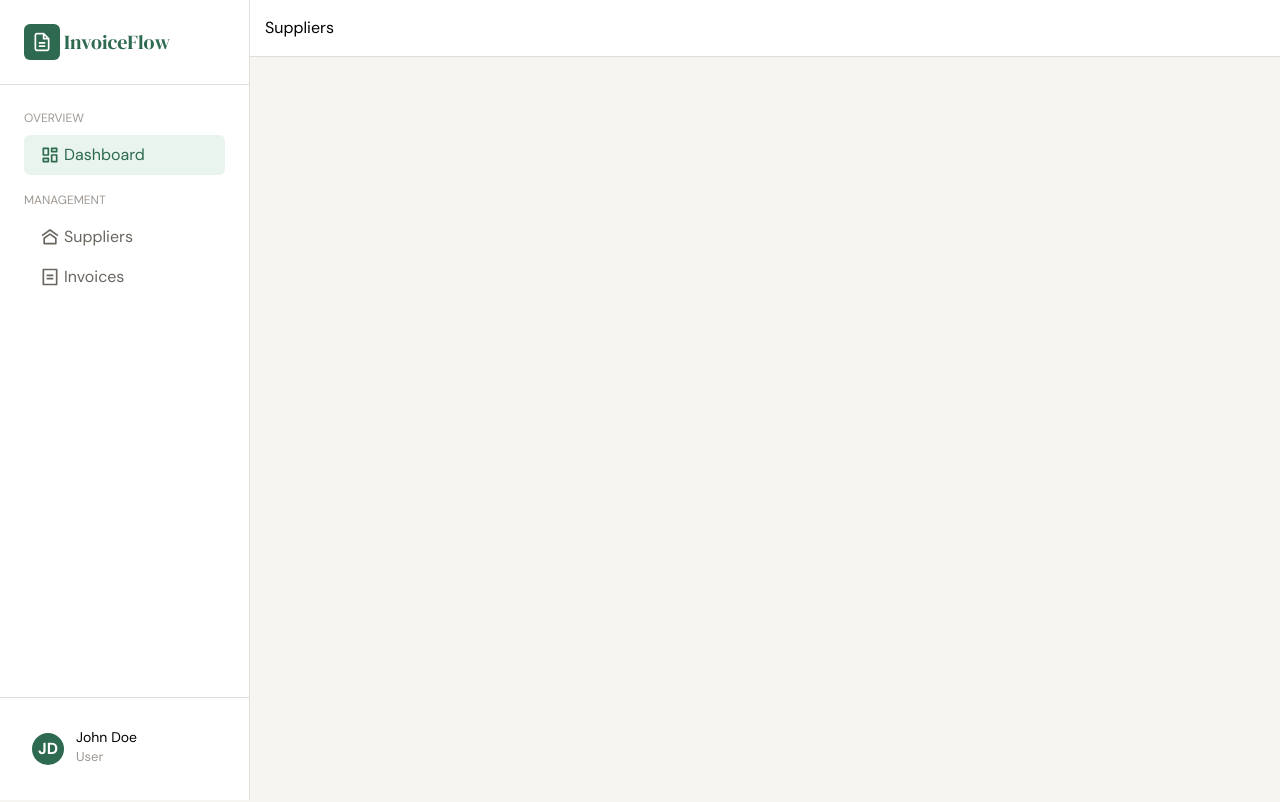
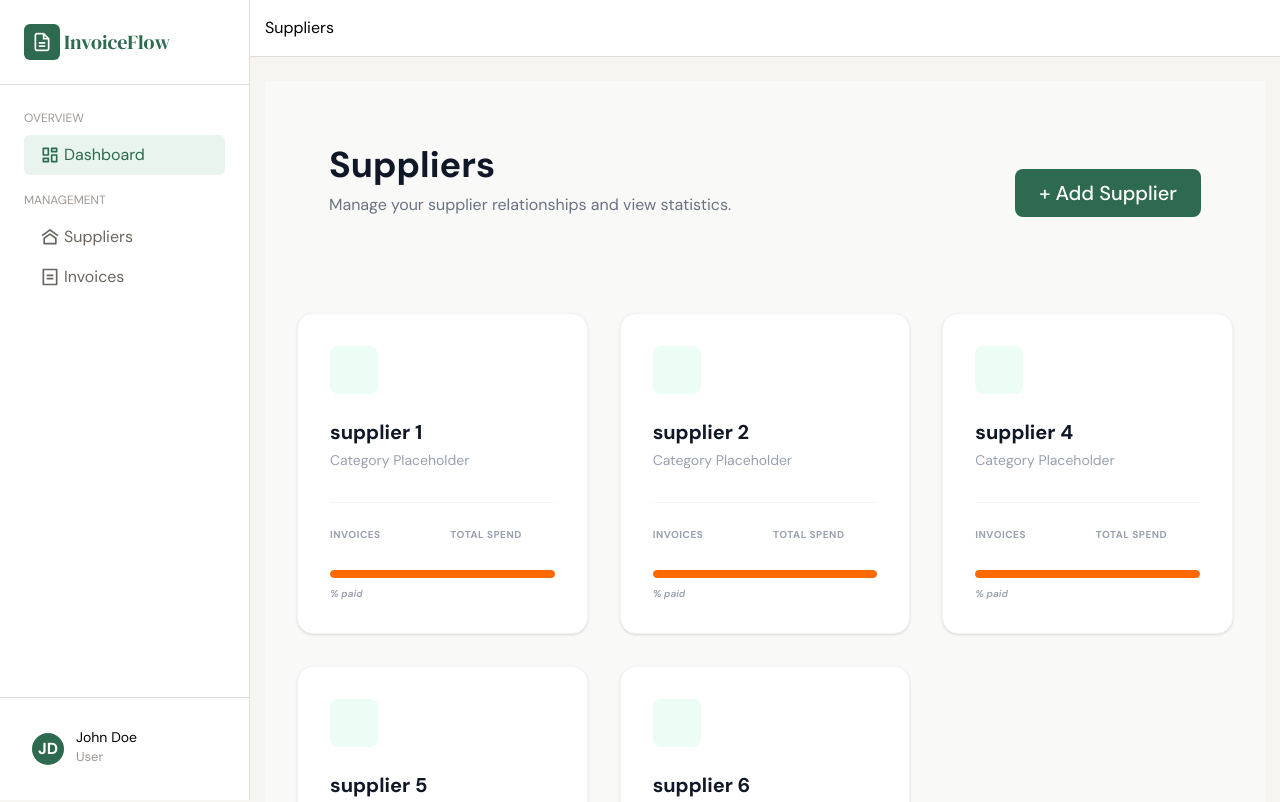
Before and after one commit to shsalima/smart-invoice-payment-tracking, a React (Vite) app in the folder front-end/: page /suppliers in a window 1280 px wide. Shown: the top 802 px of the page. Built offline with nearby package versions, Linux system fonts and the light colour scheme.

Commit message:
merger avec main et declaraire page supplier dans navBar

```diff
--- a/front-end/src/App.jsx
+++ b/front-end/src/App.jsx
@@ -2,6 +2,8 @@ import { Routes, Route } from "react-router";
 import SideBar from "./components/layout/SideBar";
 import AppHeader from "./components/layout/AppHeader";
 import HomePage from "./pages/HomePage";
+import SupplierPage from "./pages/SupplierPage";
+import SupplierDetailPage from "./pages/SupplierDetailPage";
 
 function App() {
     return (
@@ -13,6 +15,8 @@ function App() {
                 <div className="container py-6">
                     <Routes>
                         <Route path="/home" element={<HomePage />} />
+                        <Route path="/suppliers" element={<SupplierPage/>}/>
+                        <Route path="/suppliers/:id" element={<SupplierDetailPage/>}/>
                     </Routes>
                 </div>
             </div>
--- a/front-end/src/components/layout/SideBar.jsx
+++ b/front-end/src/components/layout/SideBar.jsx
@@ -8,32 +8,39 @@ export default function SideBar() {
         <div className="bg-[#2D6A4F] w-fit p-2 rounded-md">
           <img src="/logo.png" alt="Logo" className="w-[20px]" />
         </div>
-                <h1 className="secondary-font text-xl text-[#2D6A4F]">
-                    InvoiceFlow
-                </h1>
+        <h1 className="secondary-font text-xl text-[#2D6A4F]">InvoiceFlow</h1>
       </div>
       <div className="p-6">
         <div className="mb-4">
           <h2 className="text-[12px] text-[#9E9893] uppercase mb-2">
             Overview
           </h2>
-                    <button className="bg-[#E8F4ED] text-[#2D6A4F] w-full text-start px-4 py-2 rounded-md flex items-center gap-1 cursor-pointer main-transition">
+          <Link
+            to="/dashboard"
+            className="bg-[#E8F4ED] text-[#2D6A4F] w-full text-start px-4 py-2 rounded-md flex items-center gap-1 cursor-pointer main-transition"
+          >
             <RiDashboardLine className="w-[20px]" />
             <span>Dashboard</span>
-                    </button>
+          </Link>
         </div>
         <div>
           <h2 className="text-[12px] text-[#9E9893] uppercase mb-2">
             Management
           </h2>
-                    <button className="text-[#6B6560] hover:bg-[#F0EDE8] hover:text-[#6B6560] w-full text-start px-4 py-2 rounded-md flex items-center gap-1 cursor-pointer main-transition">
+          <Link
+            to="/suppliers"
+            className="text-[#6B6560] hover:bg-[#F0EDE8] hover:text-[#6B6560] w-full text-start px-4 py-2 rounded-md flex items-center gap-1 cursor-pointer main-transition"
+          >
             <RiHome9Line className="w-[20px]" />
             <span>Suppliers</span>
-                    </button>
-                    <button className="text-[#6B6560] hover:bg-[#F0EDE8] hover:text-[#6B6560] w-full text-start px-4 py-2 rounded-md flex items-center gap-1 cursor-pointer main-transition">
+          </Link>
+          <Link
+            to="/invoices"
+            className="text-[#6B6560] hover:bg-[#F0EDE8] hover:text-[#6B6560] w-full text-start px-4 py-2 rounded-md flex items-center gap-1 cursor-pointer main-transition"
+          >
             <RiBillLine className="w-[20px]" />
             <span>Invoices</span>
-                    </button>
+          </Link>
         </div>
       </div>
       <div className="p-6 border-t border-[#E2DDD8] absolute left-0 bottom-0 w-full">
@@ -44,9 +51,7 @@ export default function SideBar() {
             </div>
             <div>
               <h3 className="text-sm leading-[1]">John Doe</h3>
-                            <span className="text-[13px] text-[#9E9893]">
-                                User
-                            </span>
+              <span className="text-[13px] text-[#9E9893]">User</span>
             </div>
           </div>
         </Link>
--- a/front-end/src/components/AjouterSupplier.jsx
+++ b/front-end/src/components/suppliers/AjouterSupplier.jsx
@@ -2,7 +2,7 @@
 
 export default function AjouterSupplier({isOpen,onClose}){
     return(
-        <div className="fixed inset-0 bg-black bg-opacity-50 flex items-center justify-center p-4">
+        <div className="fixed inset-0 bg-[#00000078] bg-opacity-50 flex items-center justify-center p-4">
             <div className="bg-white rounded-3xl w-full max-w-2xl p-8 shadow-2-xl relative">
                 <button onClick={onClose} className="absolute top-6 right-6 text-gray-400 hover:text-gray-600 bg-gray-100 p-1 rounded-md">
                   <span className="text-xl px-1">×</span>
--- a/front-end/src/components/suppliers/SupplierCart.jsx
+++ b/front-end/src/components/suppliers/SupplierCart.jsx
@@ -2,7 +2,7 @@
 import { useNavigate } from "react-router";
 
 export default function SupplierCart({supplier}){
-        console.log(supplier)
+        // console.log(supplier)
 
     const navigate=useNavigate()
 
--- a/front-end/src/components/suppliers/SupplierHero.jsx
+++ b/front-end/src/components/suppliers/SupplierHero.jsx
@@ -2,7 +2,7 @@
 
 
 
-export default function SupplierHero({loading}){
+export default function SupplierHero({loading, openModel}){
     return(
         <div className=" bg-[#F9F9F8] p-8">
             <div className="flex justify-between items-end mb-8">
@@ -10,7 +10,7 @@ export default function SupplierHero({loading}){
                     <h1 className="text-4xl font-bold text-gray-900 mb-2">Suppliers</h1>
                     <p className="text-gray-500">Manage your supplier relationships and view statistics.</p>
                 </div>
-                <button className="bg-[#2D6A4F] hover:bg-[#1B4332] text-white px-6 py-2.5 rounded-lg font-medium flex items-center gap-2 transition-colors ">
+                <button  onClick={openModel} className="bg-[#2D6A4F] hover:bg-[#1B4332] text-white px-6 py-2.5 rounded-lg font-medium flex items-center gap-2 transition-colors cursor-pointer">
                     <span className="text-xl">
                     + Add Supplier
                     </span>
--- a/front-end/src/pages/SupplierPage.jsx
+++ b/front-end/src/pages/SupplierPage.jsx
@@ -1,93 +1,75 @@
-import AjouterSupplier from "../components/AjouterSupplier";
+import AjouterSupplier from "../components/suppliers/AjouterSupplier";
 import SupplierCart from "../components/suppliers/SupplierCart";
 import SupplierHero from "../components/suppliers/SupplierHero";
 import { useEffect, useState } from "react";
 import SupplierDetailPage from "./SupplierDetailPage";
 
-
-export default function SupplierPage(){
-    const suppliersData=[
+export default function SupplierPage() {
+  const suppliersData = [
     {
-            "_id": "69d61ff53a6fce13b876006c",
-            "name": "supplier 1",
-            "clientId": "69d3cab25da90a00b6953397",
-            "createdAt": "2026-04-08T09:29:25.537Z",
-            "__v": 0
+      _id: "69d61ff53a6fce13b876006c",
+      name: "supplier 1",
+      clientId: "69d3cab25da90a00b6953397",
+      createdAt: "2026-04-08T09:29:25.537Z",
+      __v: 0,
     },
     {
-            "_id": "69d9046ce7b87b8b0604c3e3",
-            "name": "supplier 2",
-            "clientId": "69d3cab25da90a00b6953397",
-            "createdAt": "2026-04-10T14:08:44.080Z",
-            "__v": 0
+      _id: "69d9046ce7b87b8b0604c3e3",
+      name: "supplier 2",
+      clientId: "69d3cab25da90a00b6953397",
+      createdAt: "2026-04-10T14:08:44.080Z",
+      __v: 0,
     },
     {
-            "_id": "69d90631e7b87b8b0604c3e4",
-            "name": "supplier 4",
-            "clientId": "69d3cab25da90a00b6953397",
-            "createdAt": "2026-04-10T14:16:17.229Z",
-            "__v": 0
+      _id: "69d90631e7b87b8b0604c3e4",
+      name: "supplier 4",
+      clientId: "69d3cab25da90a00b6953397",
+      createdAt: "2026-04-10T14:16:17.229Z",
+      __v: 0,
     },
     {
-            "_id": "69d90636e7b87b8b0604c3e5",
-            "name": "supplier 5",
-            "clientId": "69d3cab25da90a00b6953397",
-            "createdAt": "2026-04-10T14:16:22.501Z",
-            "__v": 0
+      _id: "69d90636e7b87b8b0604c3e5",
+      name: "supplier 5",
+      clientId: "69d3cab25da90a00b6953397",
+      createdAt: "2026-04-10T14:16:22.501Z",
+      __v: 0,
     },
     {
-            "_id": "69d90744af00fa5f477590b3",
-            "name": "supplier 6",
-            "clientId": "69d3cab25da90a00b6953397",
-            "createdAt": "2026-04-10T14:20:52.883Z",
-            "__v": 0
-        }
-    ]
+      _id: "69d90744af00fa5f477590b3",
+      name: "supplier 6",
+      clientId: "69d3cab25da90a00b6953397",
+      createdAt: "2026-04-10T14:20:52.883Z",
+      __v: 0,
+    },
+  ];
 
+  const [suppliers, setSuppliers] = useState([]);
+  const [loading, setLoading] = useState(true);
+  const [isModalOpen, setIsModalOpen] = useState(false);
 
+  useEffect(() => {
+    setSuppliers(suppliersData);
+    setLoading(false);
+  }, []);
 
-
-
-
-
-
-
-
-
-
-
-
-
-
-
-
-
-
-
-    const [suppliers,setSuppliers]=useState([])
-    const [loading,setLoading]=useState(true)
-    const[isModalOpen,setIsModalOpen]=useState(false)
-
-
-    useEffect(()=>{
-        setSuppliers(suppliersData)
-        setLoading(false)
-    },[])
-
-
-    return(
+  return (
     <div className="min-h-screen bg-[#F9F9F8] p-8">
-            <SupplierHero loading={loading}/>
+      <SupplierHero loading={loading} openModel={() => setIsModalOpen(true)} />
 
       {/* Hna fin drna l-grid bach les cartes i-jiw m-stfin fhal image_2c9b34.png */}
       <div className="grid grid-cols-1 md:grid-cols-2 lg:grid-cols-3 gap-8 mt-8">
-                {suppliers.map((supplier)=>(
-                    <SupplierCart key={supplier._id} supplier={supplier}/>
+        {suppliers.map((supplier) => (
+          <SupplierCart key={supplier._id} supplier={supplier} />
         ))}
       </div>
 
-            {/* <AjouterSupplier ... /> */}
-            <SupplierDetailPage/>
+      {isModalOpen && (
+        <AjouterSupplier
+          onClose={() => setIsModalOpen(false)}
+          isOpen={isModalOpen}
+        />
+      )}
+      {/* <SupplierDetailPage/> */}
     </div>
-    )
+  );
 }
```
Lines whose indentation alone changed are shown as unchanged.
